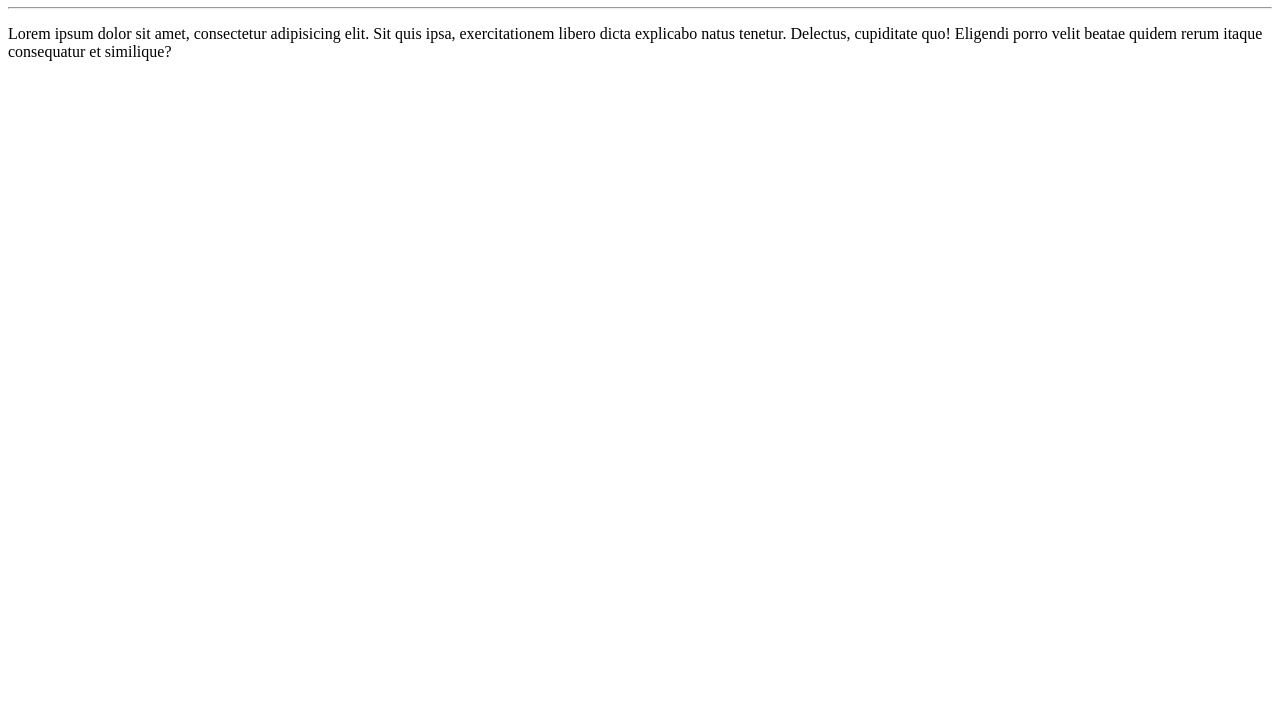
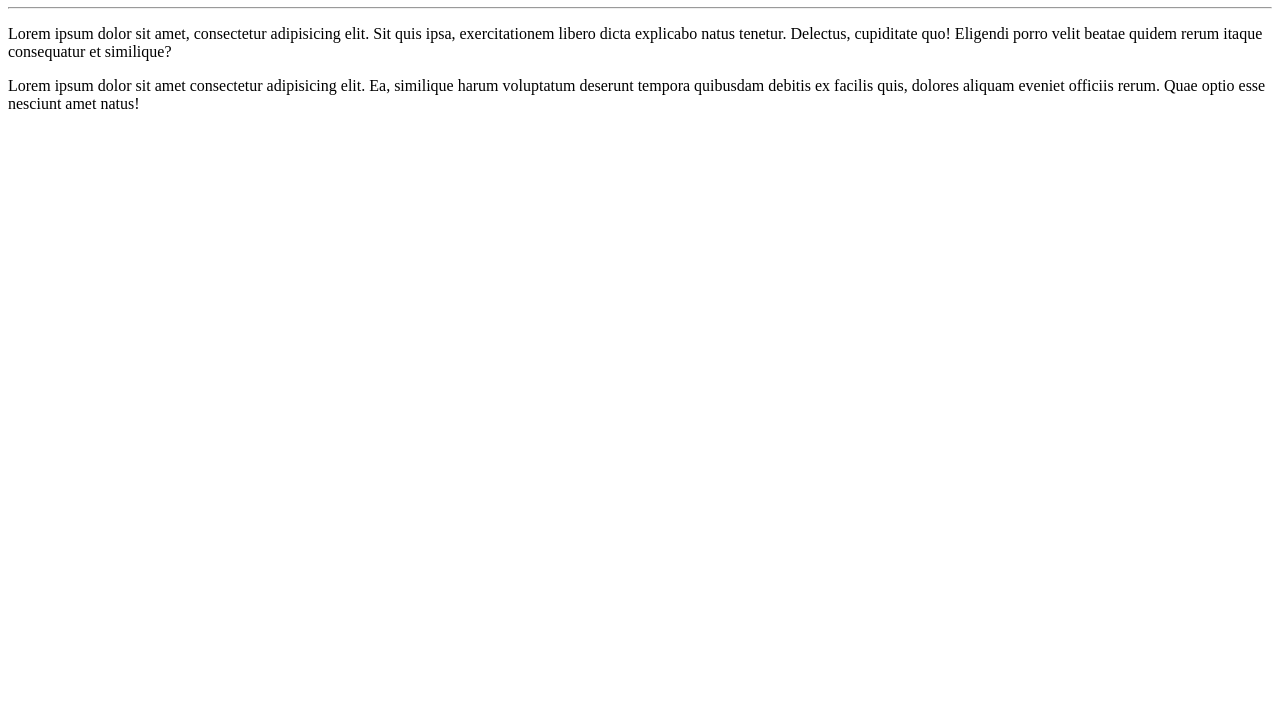
Before and after one commit to heloisatrajano/Ola-Mundo, a plain HTML site: page site-exemplo/index.html in a window 1280 px wide. Shown: the part 73-800 px from the top of the page. Drawn offline with Linux system fonts and the light colour scheme.

Commit message:
adicionei um parágrago

```diff
--- a/site-exemplo/index.html
+++ b/site-exemplo/index.html
@@ -11,5 +11,7 @@
     <hr>
     <p>Lorem ipsum dolor sit amet, consectetur adipisicing elit. Sit quis ipsa, exercitationem libero dicta explicabo natus tenetur. Delectus, cupiditate quo! Eligendi porro velit beatae quidem rerum itaque consequatur et similique?</p>
 
+    <p>Lorem ipsum dolor sit amet consectetur adipisicing elit. Ea, similique harum voluptatum deserunt tempora quibusdam debitis ex facilis quis, dolores aliquam eveniet officiis rerum. Quae optio esse nesciunt amet natus!</p>
+
 </body>
 </html>
```
